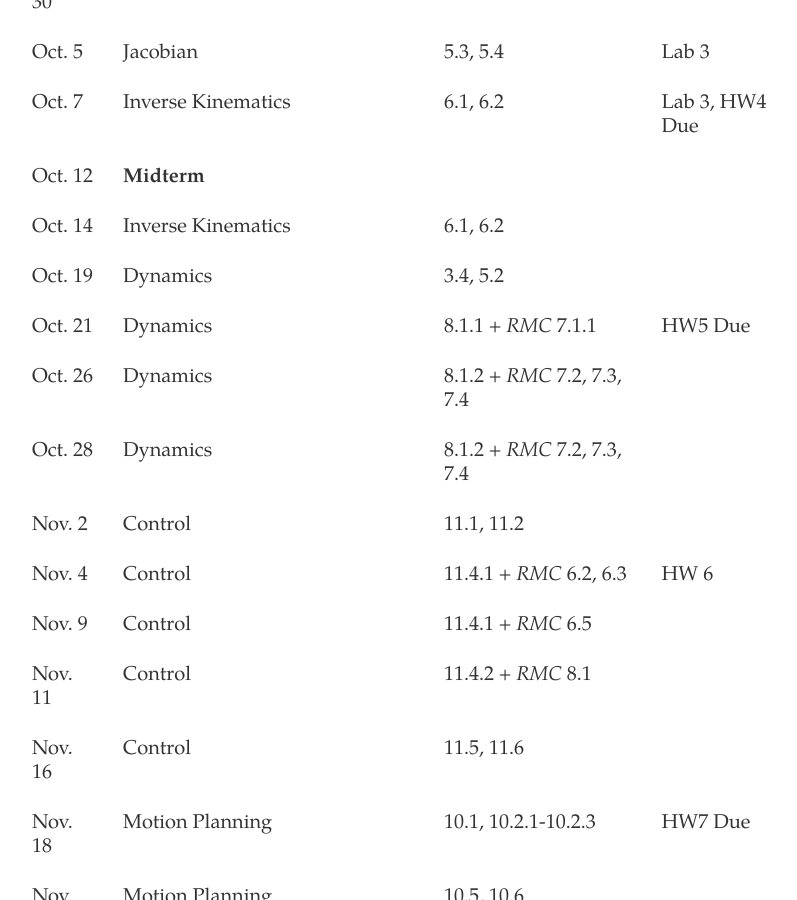
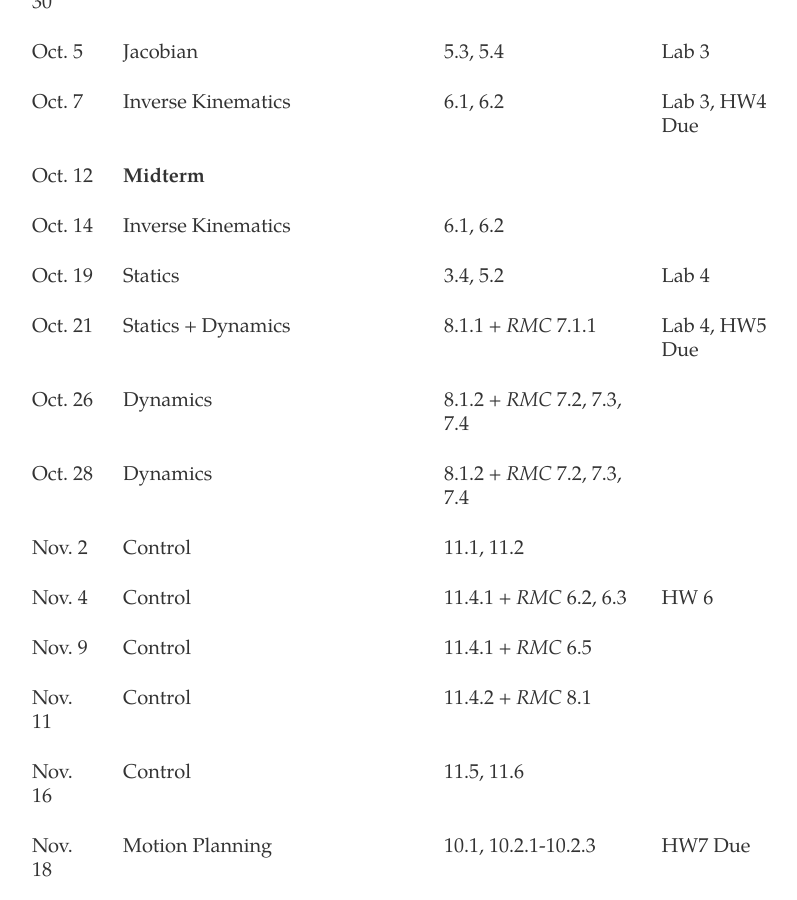
Before and after one commit to dylan-losey/dylan-losey.github.io, a Jekyll site: the page built from me4524-fall21.html, in a window 1280 px wide and 900 px high, scrolled down 3002 px. Shown: the whole window, without its empty margins (222-1019 px from the left). Built offline with Jekyll 4.4.1, drawn with Linux system fonts in a browser that asks for light colours; nearby versions of some CDN libraries.

Commit message:
course schedule

```diff
--- a/me4524-fall21.html
+++ b/me4524-fall21.html
@@ -249,15 +249,15 @@ tags: me4524-fall2021
     </tr>
     <tr>
       <td>Oct. 19</td>
-      <td>Dynamics</td>
+      <td>Statics</td>
       <td>3.4, 5.2</td>
-      <td></td>
+      <td>Lab 4</td>
     </tr>
     <tr>
       <td>Oct. 21</td>
-      <td>Dynamics</td>
+      <td>Statics + Dynamics</td>
       <td>8.1.1 + <i>RMC</i> 7.1.1</td>
-      <td>HW5 Due</td>
+      <td>Lab 4, HW5 Due</td>
     </tr>
     <tr>
       <td>Oct. 26</td>
```
